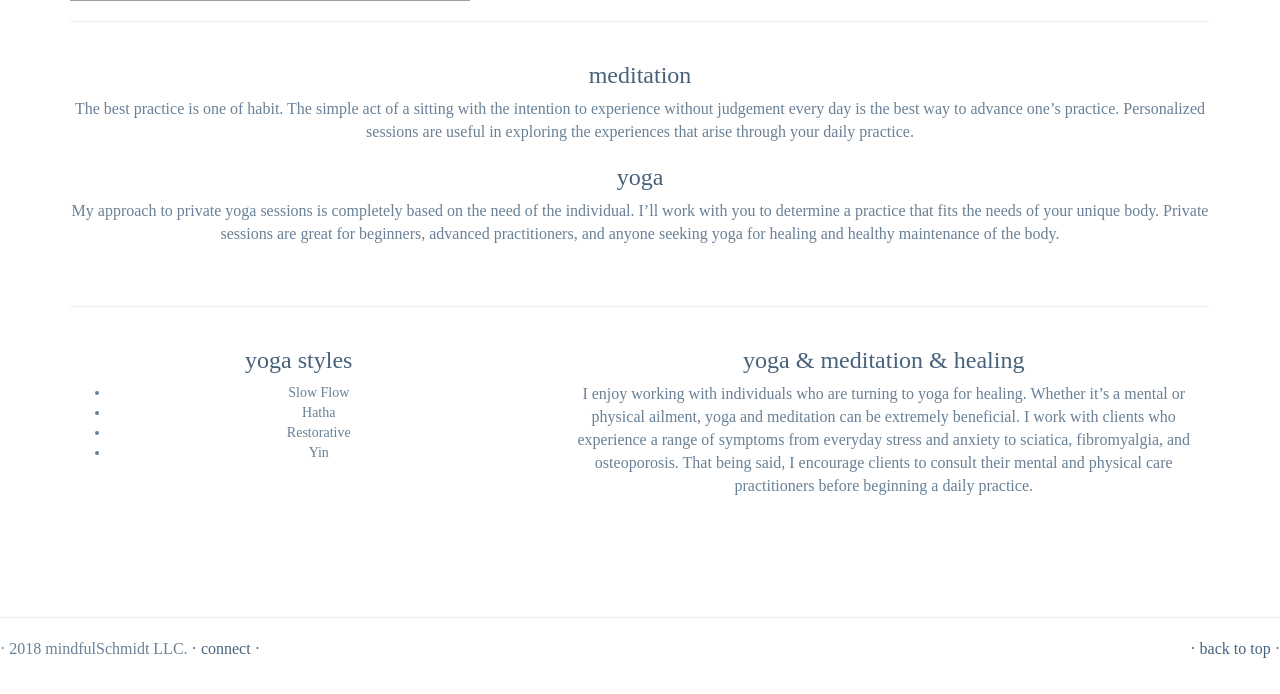
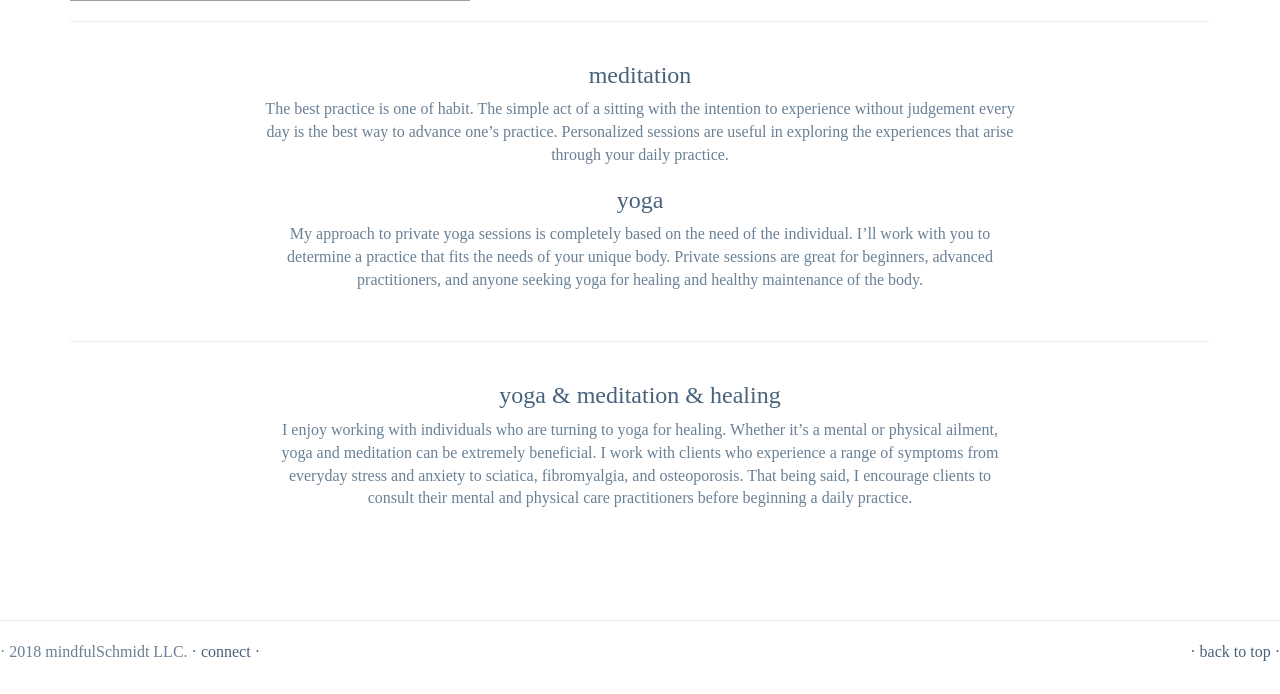
Before and after one commit to jduffymclaughlin/mindfulschmidt, a Django app: template app/templates/app/private.html in a window 1280 px wide. Shown: the part 520-1214 px from the top of the page. Before the commit the page ends 1178 px from the top, so only its background shows below. Run offline with Django 3.2, Linux system fonts and the light colour scheme; the template is opened without the code that fills it, so the values that code supplies are empty; some libraries are stand-ins or nearby versions; some web fonts are replaced; grey boxes are pictures that could not be loaded.

Commit message:
centered offerings content pages

```diff
--- a/app/templates/app/private.html
+++ b/app/templates/app/private.html
@@ -22,10 +22,10 @@
 
 	<hr class="featurette-divider">
 
+
       <div class="row featurette">
-        <!-- <div class="col-md-7 col-md-push-5"> -->
-          <p align="center">
-
+        <div class="col-sm-2"></div>
+        <div class="col-sm-8">
           <h3 align="center">meditation</h3>
           <p align="center">The best practice is one of habit. The simple act of a sitting with the intention to experience without judgement every day is the best way to advance one’s practice. Personalized sessions are useful in exploring the experiences that arise through your daily practice.</p>
 
@@ -34,82 +34,25 @@
 
 
           <br/>
+        </div>
 
-
-
-          </p>
-        <!-- </div> -->
-        <!-- <div class="col-md-5 col-md-pull-7">
-
-        	<br><br><br><br>
-
-			  <table class="table">
-			  	<tr align="center" id="headerprice">
-				    <th text-align="center" id="head1">session length</th>
-				    <th align="center" id="head2">price</th>
-				  </tr>
-				  <tr>
-				    <td align="center">60 Minutes <i>(private)</i></td>
-				    <td align="center">$100</td>
-          </tr>
-          <tr>
-				    <td align="center">60 Minutes <i>(small group)</i></td>
-				    <td align="center">$125</td>
-				  </tr>
-
-
-        </table>
-        <br><p align="center"><font size="2"> *sliding-scale pricing is available on a needs basis</font></p>
-        <br><br>
-        <p align="center"><a class="btn btn-default btn-lg" href="{% url 'app:contact' %}" role="button">connect</a></p>
-
-
-
-        </div> -->
+        <div class="col-sm-2"></div>
       </div>
 
       <hr class="featurette-divider">
 
       <div class="row featurette">
-        <div class="col-md-7 col-md-push-5">
+        <div class="col-sm-2"></div>
+
+        <div class="col-sm-8">
           <p align="center">
-
           <h3 align="center">yoga & meditation & healing</h3>
           <p align="center">I enjoy working with individuals who are turning to yoga for healing. Whether it’s a mental or physical ailment, yoga and meditation can be extremely beneficial. I work with clients who experience a range of symptoms from everyday stress and anxiety to sciatica, fibromyalgia, and osteoporosis. That being said, I encourage clients to consult their mental and physical care practitioners before beginning a daily practice.</p>
-
           <br/>
-
-
-
-          </p>
-        </div>
-        <div class="col-md-5 col-md-pull-7">
-          <h3 align="center">yoga styles</h3>
-          <ul>
-            <li>Slow Flow</li>
-            <li>Hatha</li>
-            <li>Restorative</li>
-            <li>Yin</li>
-          </ul>
-          <p align="center"></p>
-
-        </div>
         </div>
 
-
-
-
-
-
-
-
-
-
-
-
-
-
-
+        <div class="col-sm-2"></div>
+      </div>
 
 
     </div>
```
Also changed, not shown: app/templates/app/onsite.html (+22 -89 lines). Lines whose indentation alone changed are shown as unchanged.
